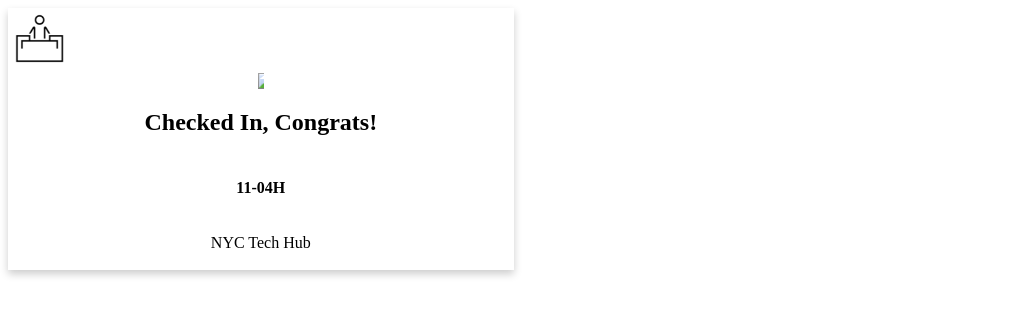
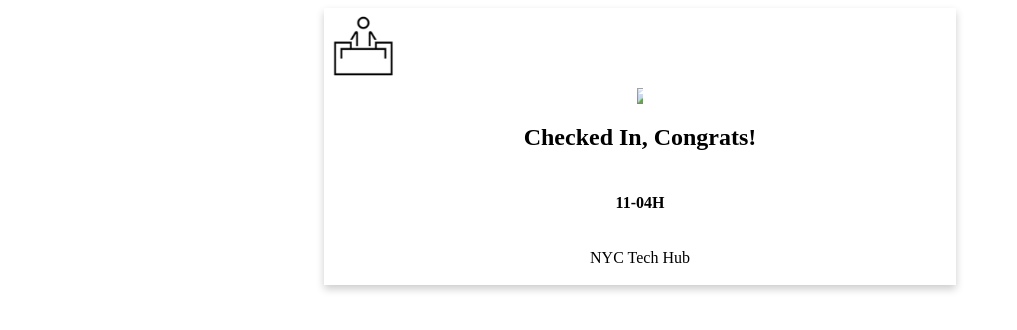
Before and after one commit to mastercardtest/mastercardtest.github.io, a plain HTML site: page index.html in a window 1280 px wide. Shown: the whole page, without its empty margins (0-1017 px from the left). Drawn offline with Linux system fonts and the light colour scheme.

Commit message:
add center

```diff
--- a/index.html
+++ b/index.html
@@ -9,7 +9,7 @@
             .card {
               box-shadow: 0 4px 8px 0 rgba(0,0,0,0.2);
               transition: 0.3s;
-              width: 40%;
+              width: 50%;
             }
 
             .container {
@@ -30,9 +30,13 @@
                 align-items: center;
                 justify-content: center;
             }
+            .body {
+                display: flex;
+                justify-content: center;
+            }
     </style>
 </head>
-<body>
+<body class="body">
 
         <div class="card">
             <div>
```
